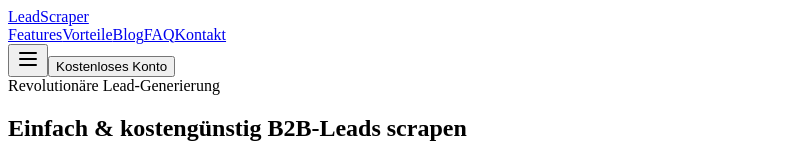
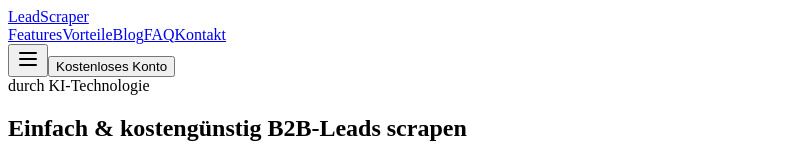
Before and after one commit to shashanksGitHub/dealscrap, a React (Vite) app in the folder client/: page / in a window 1280 px wide. Shown: the top 162 px of the page, without its empty margins (0-807 px from the left). Built offline with nearby package versions, Linux system fonts and the light colour scheme; no server answers.

Commit message:
Checkpoint before assistant change: Update landing page headline to emphasize AI-powered lead generation.
Replit-Commit-Author: Assistant

```diff
--- a/client/src/pages/landing-page.tsx
+++ b/client/src/pages/landing-page.tsx
@@ -68,7 +68,7 @@ export default function LandingPage() {
         <div className="container mx-auto">
           <div className="max-w-4xl mx-auto text-center">
             <span className="inline-block px-4 py-2 bg-primary/10 rounded-full text-primary text-sm font-medium mb-6">
-              Revolutionäre Lead-Generierung
+              durch KI-Technologie
             </span>
             <h1 className="text-3xl sm:text-4xl md:text-5xl lg:text-6xl font-extrabold mb-6 md:mb-8 bg-gradient-to-r from-primary via-violet-500 to-blue-500 bg-clip-text text-transparent leading-tight">
               Einfach & kostengünstig B2B-Leads scrapen
```
